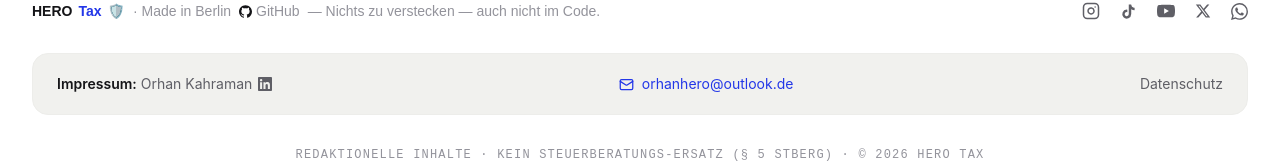
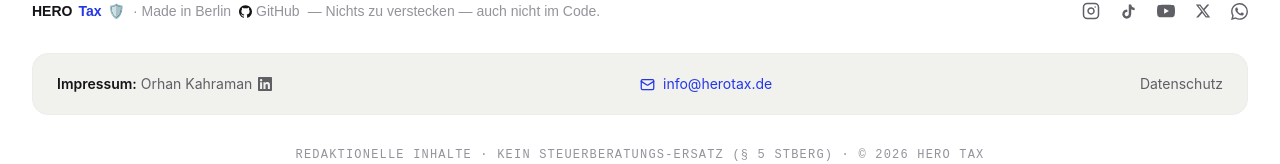
Before and after one commit to OrhanHero/herotax, a React (Vite) app: page / in a window 1280 px wide. Shown: the part 11130-11294 px from the top of the page. Built offline with nearby package versions, Linux system fonts and the light colour scheme; no server answers.

Commit message:
fix: update contact email to info@herotax.de

```diff
--- a/src/components/pages/DatenschutzPage.jsx
+++ b/src/components/pages/DatenschutzPage.jsx
@@ -190,7 +190,7 @@ export default function DatenschutzPage() {
             <br />
             Telefon: <A href={`tel:${CONFIG.contactPhone}`}>{CONFIG.contactPhone}</A>
             <br />
-            E-Mail: <A href="mailto:herotax@outlook.de">herotax@outlook.de</A>
+            E-Mail: <A href={`mailto:${CONFIG.contactEmail}`}>{CONFIG.contactEmail}</A>
           </p>
         </div>
         <P>
--- a/src/components/pages/ImpressumPage.jsx
+++ b/src/components/pages/ImpressumPage.jsx
@@ -74,7 +74,7 @@ export default function ImpressumPage() {
         <P>
           Telefon: <A href={`tel:${CONFIG.contactPhone}`}>{CONFIG.contactPhone}</A>
           <br />
-          E-Mail: <A href="mailto:herotax@outlook.de">herotax@outlook.de</A>
+          E-Mail: <A href={`mailto:${CONFIG.contactEmail}`}>{CONFIG.contactEmail}</A>
         </P>
 
         <H2>Redaktionell verantwortlich</H2>
--- a/src/config/config.js
+++ b/src/config/config.js
@@ -9,7 +9,7 @@ export const CONFIG = {
   github: "https://github.com/OrhanHero/herotax",
   handle: "@herotaxberlin",
   impressumName: "Orhan Kahraman",
-  contactEmail: "orhanhero@outlook.de",
+  contactEmail: "info@herotax.de",
   contactPhone: "03028603973",
 
   /* Plausible Analytics:
```
Also changed, not shown: 1 other file (tests, documents, lock files or other folders).
